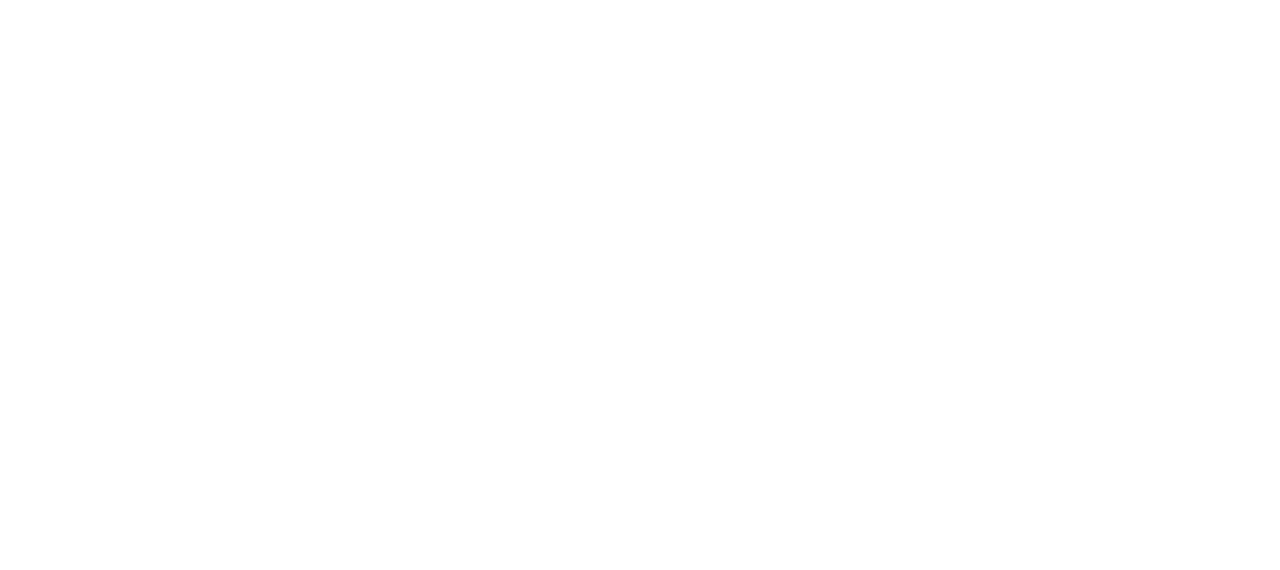
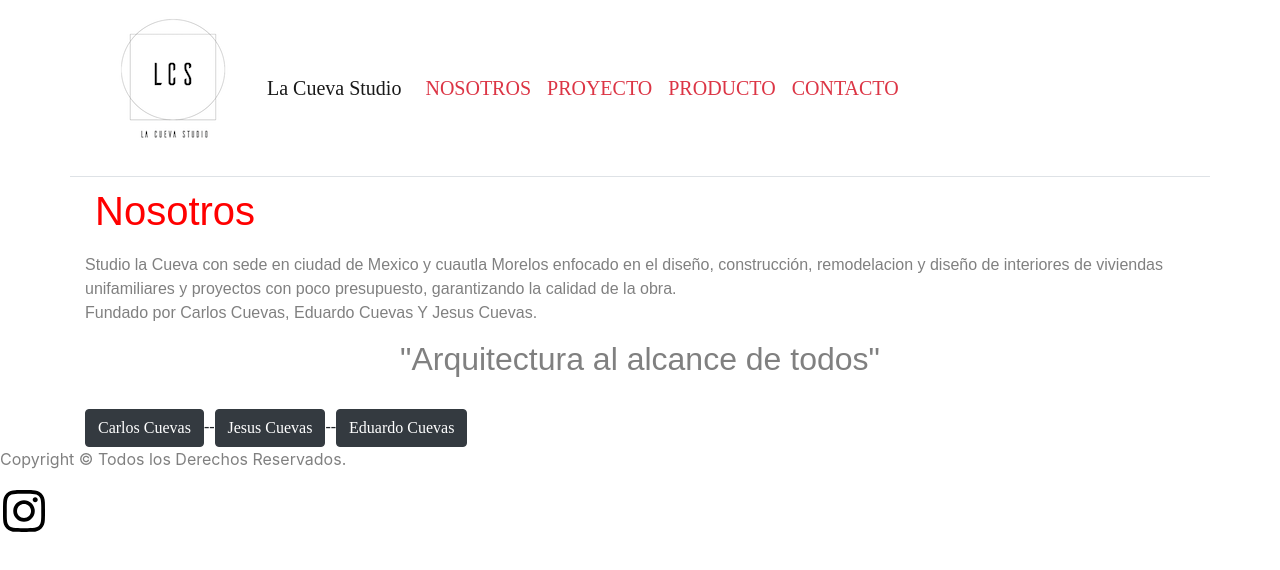
Before and after one commit to lalo256/laCuevaStudioReact, a React (Create React App) app: page /nosotros in a window 1280 px wide. Shown: the top 570 px of the page. Built offline with nearby package versions, Linux system fonts and the light colour scheme.

Commit message:
page nosotros terminada

```diff
--- a/src/component/App.js
+++ b/src/component/App.js
@@ -1,6 +1,7 @@
 import './style/App.css';
 import {BrowserRouter , Switch , Route } from 'react-router-dom';
 import Home from '../pages/Home'
+import Nosotros from '../pages/Nosotros';
 
 function App() {
   return (
@@ -8,6 +9,7 @@
         <Switch>
             <Route exact path="/home" component={Home} />
             <Route exact path="/" component={Home} />
+            <Route exact path="/nosotros" component={Nosotros} />
         </Switch>
       </BrowserRouter>
   );
--- a/src/component/FooterCompo.js
+++ b/src/component/FooterCompo.js
@@ -6,7 +6,7 @@
     render() {
         return(
             <React.Fragment>
-                <div className="container fontFooter">
+                <div className="fontFooter">
                     <p>Copyright © Todos los Derechos Reservados. </p>
                     <a href="https://www.instagram.com"><img className="instaImg" src={Insta}/></a>
                 </div>
--- a/src/component/Navbar.js
+++ b/src/component/Navbar.js
@@ -10,7 +10,7 @@
     render() {
         return (
             <React.Fragment>
-                <div className="container">
+                <div className="container border-bottom">
                     <nav className="navbar navbar-expand-md bg-transparent navbar-light">
                         <a className="navbar-brand" href="/Home"><img src={logo}/> </a>
                         <a className="navbar-brand styleNavbar" href="/Home">La Cueva Studio</a>
--- /dev/null
+++ b/src/component/NosotrosDesc.js
@@ -0,0 +1,126 @@
+import React, {useState} from "react";
+import Noso1 from '../Images/2451.jpeg';
+import Noso2 from '../Images/2452.1.jpeg';
+import Noso3 from '../Images/2453.1.jpeg';
+
+
+class NosotrosDesc extends React.Component{
+    constructor(){
+        super()
+        this.state = {
+            showMe1 : false,
+            showMe2 : false,
+            showme3 :false
+        }
+    }
+    operation1(){
+        this.setState({
+            showMe1:!this.state.showMe1,
+            showMe2:false,
+            showMe3:false
+        })
+    }
+    operation2(){
+        this.setState({
+            showMe1:false,
+            showMe2:!this.state.showMe2,
+            showMe3:false
+        })
+    }
+    operation3(){
+        this.setState({
+            showMe1:false,
+            showMe2:false,
+            showMe3:!this.state.showMe3
+        })
+    }
+    render() {
+        return (
+            <React.Fragment>
+                <div className="container-fluid">
+                    <div>
+                        <div className="container botonesNombre">
+                            <button type="button" className="btn btn-dark" data-target="#CarlosC"
+                                     onClick={() => this.operation1()}>Carlos Cuevas
+                            </button>--
+                            <button type="button" className="btn btn-dark" data-target="#JesusC"
+                                     onClick={() => this.operation2()}>Jesus Cuevas
+                            </button>--
+                            <button type="button" className="btn btn-dark" data-target="#EduardoC"
+                                     onClick={() => this.operation3()}>Eduardo Cuevas
+                            </button>
+
+                            {this.state.showMe1?
+                            <div>
+                                <div className="container-fluid">
+                                    <div className="row">
+                                        <div className="col-sm-4">
+                                            <img src={Noso1} />
+                                        </div>
+                                        <div className="col-sm-8">
+                                            <p className="descripcionNoso">
+                                                Curso sus estudios de arquitectura en la universidad
+                                                tecnologica de mexico, con especilizacion en el diseño
+                                                de interiores.
+                                                enfocado a los proyecyos habitacionales y proyectos
+                                                de impacto social.
+                                                buscando siempre sustentabilidad, bajo costo de las obras
+                                                y el confort de las personas.
+                                            </p>
+                                        </div>
+                                    </div>
+                                </div>
+                            </div>
+                             :null}
+
+                            {this.state.showMe2?
+                            <div >
+                                <div className="container-fluid">
+                                    <div className="row">
+                                        <div className="col-sm-1"></div>
+                                        <div className="col-sm-3">
+                                            <img src={Noso2} />
+                                        </div>
+                                        <div className="col-sm-8">
+                                            <p className="descripcionNoso">
+                                                Cursa sus estudios en contaduría en la universidad tecnológica
+                                                de México , enfocado en el area economico-administrativa para
+                                                una mejor canalización de los recursos.
+                                            </p>
+                                        </div>
+                                    </div>
+                                </div>
+                            </div>
+                            :null}
+
+                            {this.state.showMe3?
+                            <div>
+                                <div className="container-fluid">
+                                    <div className="row">
+                                        <div className="col-sm-2"></div>
+                                        <div className="col-sm-2">
+                                            <img src={Noso3} />
+                                        </div>
+                                        <div className="col-sm-1"></div>
+                                        <div className="col-sm-7">
+                                            <p className="descripcionNoso">
+                                                Ingeniero en sistemas, enfocado a nuevas tecnologías
+                                                capaces de automatizar una vivienda o edificación de
+                                                cualquier tipo.
+                                            </p>
+                                        </div>
+                                    </div>
+                                </div>
+                            </div>
+                            :null}
+
+
+                        </div>
+                    </div>
+                </div>
+            </React.Fragment>
+        );
+    }
+
+}
+export default NosotrosDesc;
--- a/src/component/style/Home.css
+++ b/src/component/style/Home.css
@@ -1,5 +1,4 @@
 .imgcarusel{
-    width:100%;
-    height:90%;
-    border-top: 1px;
+    width:80%;
+    height:100%;
 }
--- /dev/null
+++ b/src/component/style/Nosotros.css
@@ -0,0 +1,29 @@
+.presentacinTitulo{
+    color: red;
+    font-family: arial;
+    padding: 10px;
+}
+.nosotrosPresentacion{
+    color:gray;
+    font-family: arial;
+    pading:15px;
+}
+.lema{
+    color:gray;
+    text-align: center;
+    padding: 15px;
+}
+.botonesNombre{
+    font-family: Ailerons-Regular;
+
+}
+.descripcionNoso{
+    padding: 30px;
+    font-family: arial;
+    color: gray;
+    font-size: 35px;
+}
+
+.displayedNone{
+
+}
--- a/src/pages/Home.js
+++ b/src/pages/Home.js
@@ -17,23 +17,15 @@
                     <Carousel>
                         <Carousel.Item interval={3000}>
                             <img className="imgcarusel" src={carru1} />
-                            <Carousel.Caption>
-                            </Carousel.Caption>
                         </Carousel.Item>
                         <Carousel.Item>
                             <img className="imgcarusel" src={carru2}/>
-                            <Carousel.Caption>
-                            </Carousel.Caption>
-                        </Carousel.Item>
+                            </Carousel.Item>
                         <Carousel.Item>
                             <img className="imgcarusel" src={carru3}/>
-                            <Carousel.Caption>
-                            </Carousel.Caption>
                         </Carousel.Item>
                         <Carousel.Item>
                             <img className="imgcarusel" src={carru4}/>
-                            <Carousel.Caption>
-                            </Carousel.Caption>
                         </Carousel.Item>
                     </Carousel>
                 </div>
--- /dev/null
+++ b/src/pages/Nosotros.js
@@ -0,0 +1,30 @@
+import React from "react";
+import Navbar from "../component/Navbar";
+import FooterCompo from "../component/FooterCompo";
+import '../component/style/Nosotros.css'
+import NosotrosDesc from '../component/NosotrosDesc';
+
+class Nosotros extends React.Component{
+    render() {
+        return(
+            <React.Fragment>
+                <Navbar />
+                <div className="container">
+                    <h1 className="presentacinTitulo">Nosotros</h1>
+                    <p className="nosotrosPresentacion">
+                        Studio la Cueva con sede en ciudad de Mexico y cuautla Morelos
+                        enfocado en el diseño, construcción, remodelacion y diseño de interiores
+                        de viviendas unifamiliares y proyectos con poco presupuesto, garantizando la calidad de la obra.
+                        <br/>
+                            Fundado por Carlos Cuevas, Eduardo Cuevas Y Jesus Cuevas.
+
+                            <h2 className="lema">"Arquitectura al alcance de todos"</h2>
+                    </p>
+                </div>
+                <NosotrosDesc />
+                <FooterCompo/>
+            </React.Fragment>
+        )
+    }
+}
+export default Nosotros;
```
Also changed, not shown: 1 other file (tests, documents, lock files or other folders).
